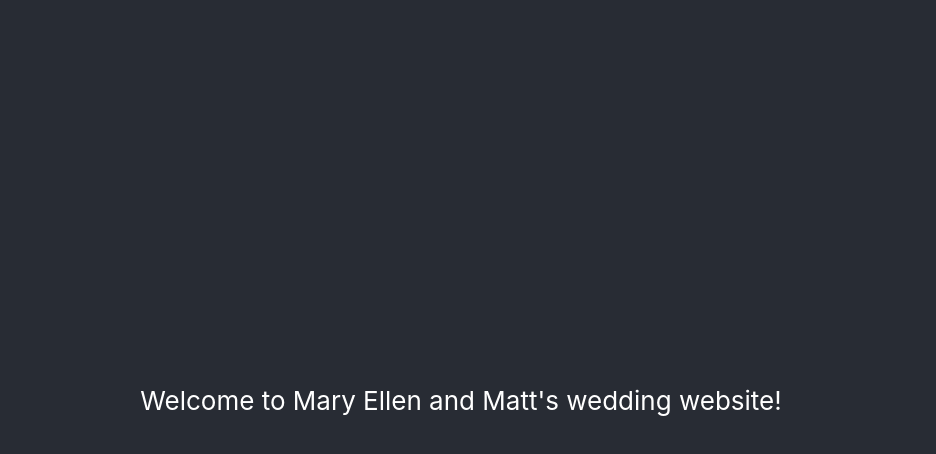
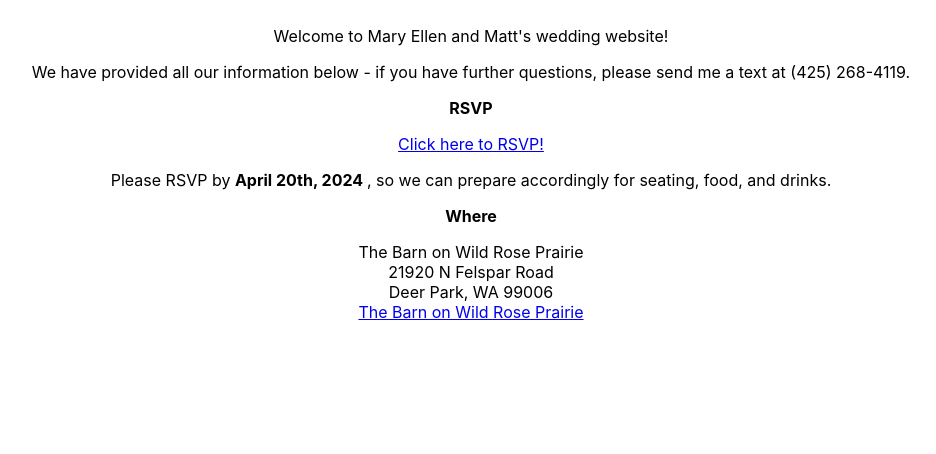
Before and after one commit to mattmarelli/weddingwebsite, a React (Create React App) app: page / in a window 1280 px wide. Shown: the top 454 px of the page, without its empty margins (179-1115 px from the left). Built offline with nearby package versions, Linux system fonts and the light colour scheme.

Commit message:
Started work on getting the website populated with information and looking good

```diff
--- a/src/App.js
+++ b/src/App.js
@@ -1,25 +1,37 @@
 import logo from './logo.svg';
 import './App.css';
+import './styles.css';
 
 function App() {
   return (
     <div className="App">
-      <header className="App-header">
+      <header className="fixed-to-top">
         <p>
           Welcome to Mary Ellen and Matt's wedding website!
         </p>
-        {/* <img src={logo} className="App-logo" alt="logo" />
         <p>
-          Edit <code>src/App.js</code> and save to reload.
+          We have provided all our information below - if you have further questions, please send me a text at (425) 268-4119.
         </p>
-        <a
-          className="App-link"
-          href="https://reactjs.org"
-          target="_blank"
-          rel="noopener noreferrer"
-        >
-          Learn React
-        </a> */}
+        <p>
+          <span className='bold-word'> RSVP </span>
+        </p>
+        <a href='https://forms.gle/6XRd2AD5ZWynJErCA' target='_blank'>
+            Click here to RSVP!
+        </a>
+        <p>
+          Please RSVP by <span className='bold-word'> April 20th, 2024 </span>, so we can prepare accordingly for seating, food, and drinks.
+        </p>
+        <p>
+          <span className='bold-word'> Where </span>
+        </p>
+        <p>
+          The Barn on Wild Rose Prairie<br/>
+          21920 N Felspar Road<br/>
+          Deer Park, WA 99006<br/>
+          <a href='https://maps.app.goo.gl/uXDUMzZSZwzPRnfh9' target='_blank'>
+            The Barn on Wild Rose Prairie
+          </a>
+        </p>
       </header>
     </div>
   );
--- /dev/null
+++ b/src/styles.css
@@ -0,0 +1,15 @@
+.fixed-to-top {
+    position: fixed;
+    top: 0;
+    left: 0;
+    width: 100%;
+    padding: 10px;
+}
+
+.bold-word {
+    font-weight: bold;
+}
+
+.multiline {
+    white-space: pre-line;
+}
```
